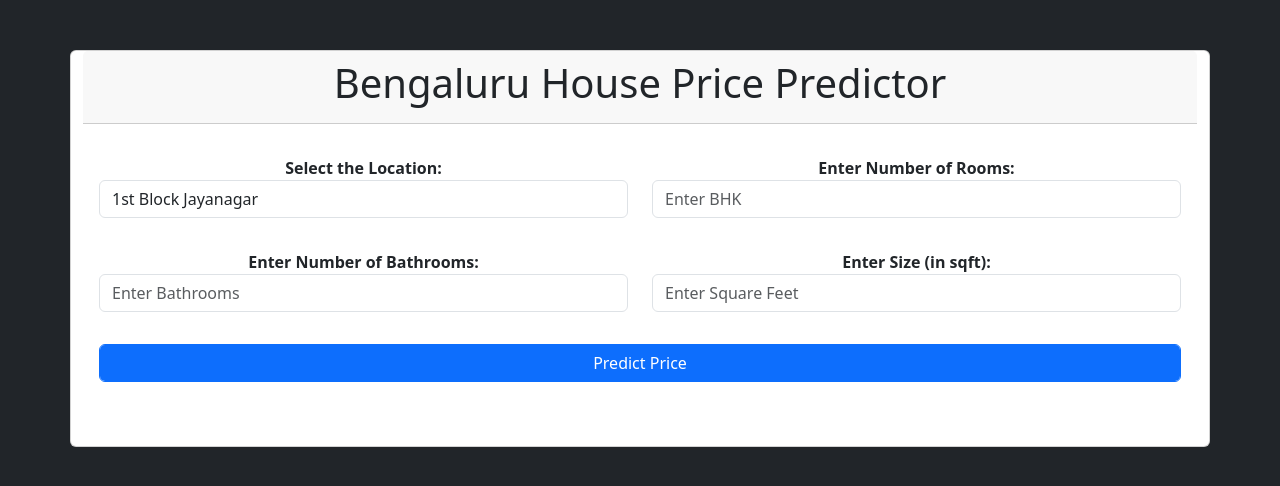
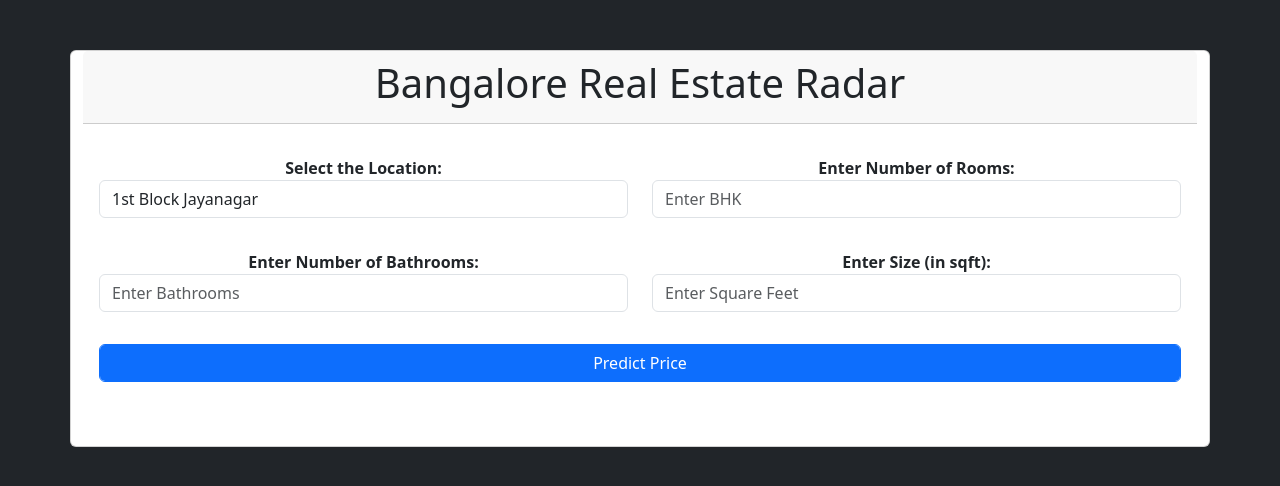
Before and after one commit to saniyavijayvargiya/house-price-predictor, a Flask app: page / in a window 1280 px wide. Shown: the top 486 px of the page. Run offline with Flask 3, Linux system fonts and the light colour scheme; parts of the project's set-up code (start-up, migrations or seed data) failed here and were passed over.

Commit message:
Update index.html changed name of the app

```diff
--- a/templates/index.html
+++ b/templates/index.html
@@ -3,7 +3,7 @@
 <head>
     <meta charset="UTF-8">
     <meta name="viewport" content="width=device-width, initial-scale=1.0">
-    <title>House Price Predictor</title>
+    <title>Real Estate Radar</title>
     <link href="https://cdn.jsdelivr.net/npm/bootstrap@5.3.2/dist/css/bootstrap.min.css" rel="stylesheet"
     integrity="sha384-T3c6CoIi6uLrA9TneNEoa7RxnatzjcDSCmG1MXxSR1GAsXEV/Dwwykc2MPK8M2HN" crossorigin="anonymous">
 
@@ -15,7 +15,7 @@
         <div class="row">
             <div class="card" style="width: 100%; height: 100%; margin-top: 50px">
                 <div class="card-header" style="text-align: center; margin-bottom: 1rem;">
-                    <h1>Bengaluru House Price Predictor</h1>
+                    <h1>Bangalore Real Estate Radar</h1>
                 </div>
                 <div class="card-body">
                     <form method="post" accept-charset="utf-8">
```
